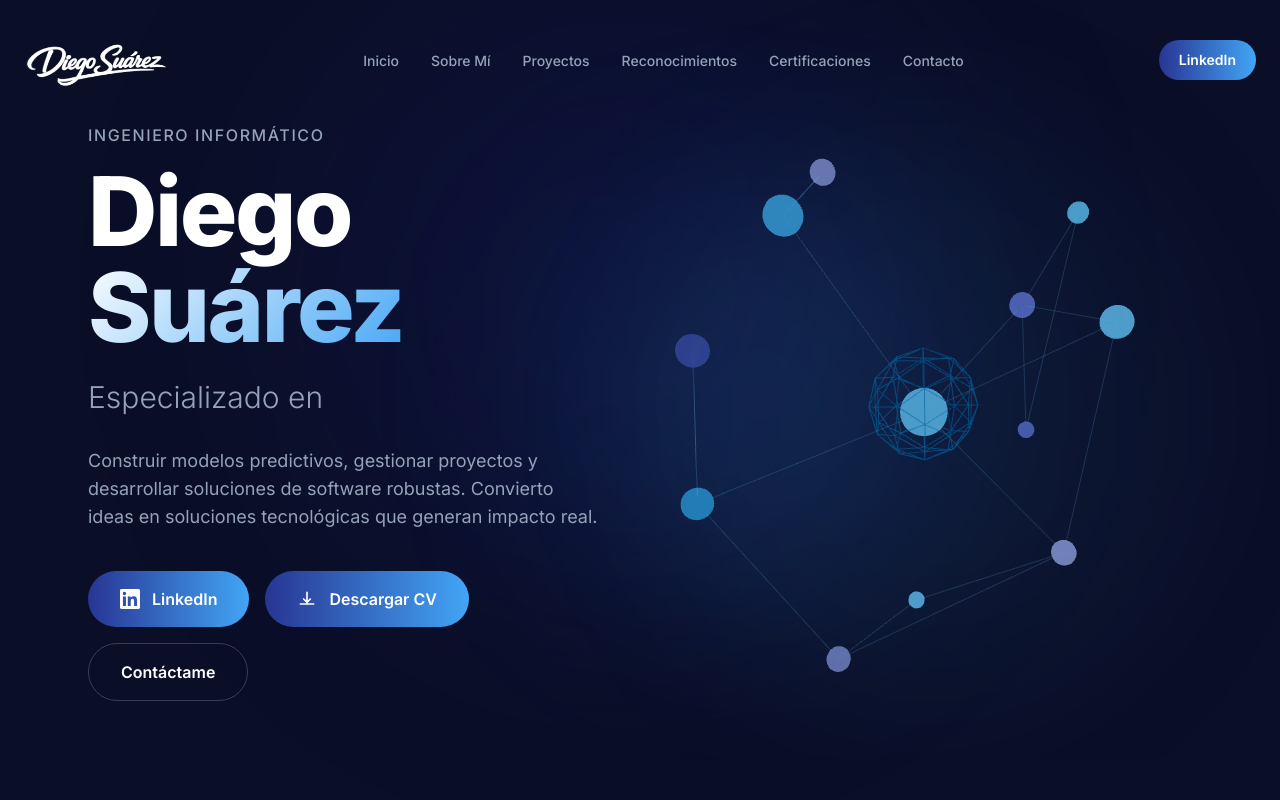
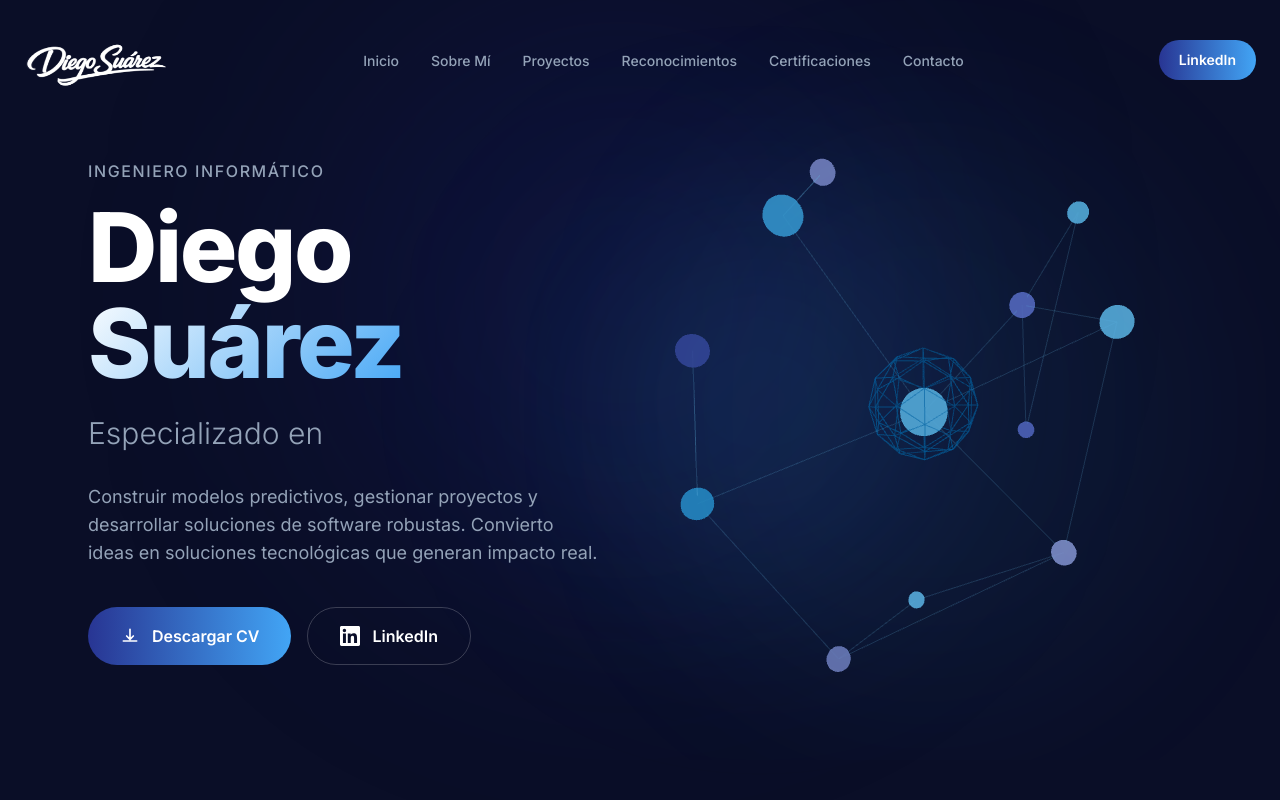
Before and after one commit to Diegosuar/PortafolioFinal, a React (Vite) app: page / in a window 1280 px wide. Shown: the top 800 px of the page. Built offline with nearby package versions, Linux system fonts and the light colour scheme.

Commit message:
Update hero buttons: Descargar CV and LinkedIn

```diff
--- a/src/components/Hero.jsx
+++ b/src/components/Hero.jsx
@@ -90,17 +90,6 @@ export default function Hero() {
                         className="flex flex-wrap gap-4"
                     >
                         <a
-                            href="https://www.linkedin.com/in/diego-su%C3%A1rez-obando/"
-                            target="_blank"
-                            rel="noopener noreferrer"
-                            className="inline-flex items-center gap-3 px-8 py-4 text-base font-semibold rounded-full bg-gradient-to-r from-primary-light to-accent text-white hover:shadow-xl hover:shadow-accent/20 hover:scale-105 transition-all duration-300"
-                        >
-                            <svg className="w-5 h-5" fill="currentColor" viewBox="0 0 24 24">
-                                <path d="M20.447 20.452h-3.554v-5.569c0-1.328-.027-3.037-1.852-3.037-1.853 0-2.136 1.445-2.136 2.939v5.667H9.351V9h3.414v1.561h.046c.477-.9 1.637-1.85 3.37-1.85 3.601 0 4.267 2.37 4.267 5.455v6.286zM5.337 7.433a2.062 2.062 0 01-2.063-2.065 2.064 2.064 0 112.063 2.065zm1.782 13.019H3.555V9h3.564v11.452zM22.225 0H1.771C.792 0 0 .774 0 1.729v20.542C0 23.227.792 24 1.771 24h20.451C23.2 24 24 23.227 24 22.271V1.729C24 .774 23.2 0 22.222 0h.003z" />
-                            </svg>
-                            LinkedIn
-                        </a>
-                        <a
                             href="/cv.pdf"
                             download
                             className="inline-flex items-center gap-3 px-8 py-4 text-base font-semibold rounded-full bg-gradient-to-r from-primary-light to-accent text-white hover:shadow-xl hover:shadow-accent/20 hover:scale-105 transition-all duration-300"
@@ -111,10 +100,15 @@ export default function Hero() {
                             Descargar CV
                         </a>
                         <a
-                            href="#contact"
+                            href="https://www.linkedin.com/in/diego-su%C3%A1rez-obando/"
+                            target="_blank"
+                            rel="noopener noreferrer"
                             className="inline-flex items-center gap-3 px-8 py-4 text-base font-semibold rounded-full border border-white/20 text-white hover:bg-white/5 hover:border-accent/50 transition-all duration-300"
                         >
-                            Contáctame
+                            <svg className="w-5 h-5" fill="currentColor" viewBox="0 0 24 24">
+                                <path d="M20.447 20.452h-3.554v-5.569c0-1.328-.027-3.037-1.852-3.037-1.853 0-2.136 1.445-2.136 2.939v5.667H9.351V9h3.414v1.561h.046c.477-.9 1.637-1.85 3.37-1.85 3.601 0 4.267 2.37 4.267 5.455v6.286zM5.337 7.433a2.062 2.062 0 01-2.063-2.065 2.064 2.064 0 112.063 2.065zm1.782 13.019H3.555V9h3.564v11.452zM22.225 0H1.771C.792 0 0 .774 0 1.729v20.542C0 23.227.792 24 1.771 24h20.451C23.2 24 24 23.227 24 22.271V1.729C24 .774 23.2 0 22.222 0h.003z" />
+                            </svg>
+                            LinkedIn
                         </a>
                     </motion.div>
                 </motion.div>
```
